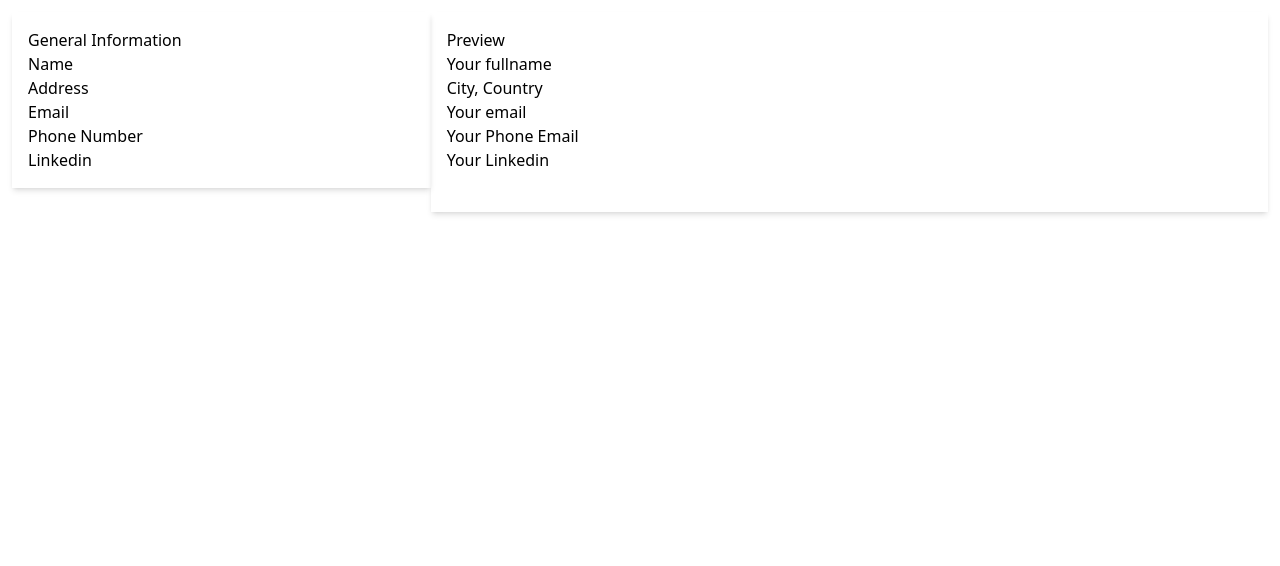
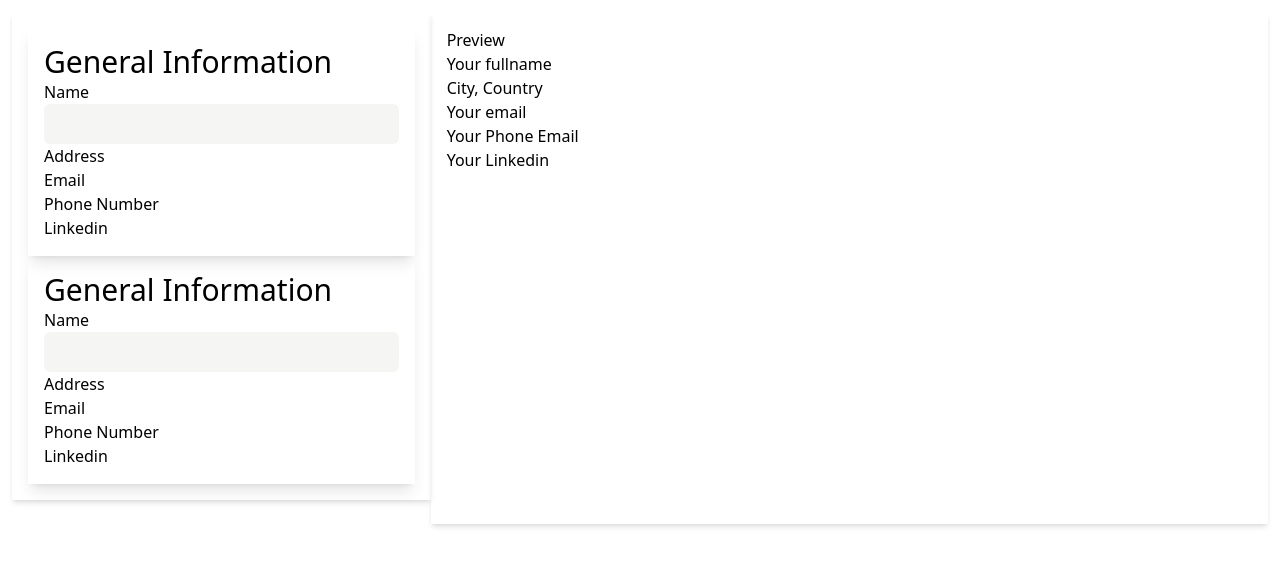
Before and after one commit to edememediong1/CV-Builder-v1, a React (Vite) app: page / in a window 1280 px wide. Shown: the top 566 px of the page. Built offline with nearby package versions, Linux system fonts and the light colour scheme.

Commit message:
styling the general info section #1

```diff
--- a/src/components/Forms/GeneralInfo.jsx
+++ b/src/components/Forms/GeneralInfo.jsx
@@ -3,12 +3,12 @@ import Input from "./Input"
 function GeneralInfo({cvData, inputChange}) {
 
   return (
-    <div>
-      <h2>General Information</h2>
+    <div className="w-full shadow-lg p-4">
+      <h2 className="text-3xl">General Information</h2>
       <form>
-        <div>
+        <div className="flex-cols">
           <label htmlFor="name">Name</label>
-          <input type="text" name="name" onChange={inputChange} value={cvData.generalInfo.name}/>
+          <input type="text" name="name" onChange={inputChange} value={cvData.generalInfo.name} className="w-full bg-stone-100 p-2 text-stone-700 rounded-md"/>
         </div>
 
         <div>
--- a/src/components/Forms/SideBar.jsx
+++ b/src/components/Forms/SideBar.jsx
@@ -2,7 +2,8 @@ import GeneralInfo from "./GeneralInfo"
 
 function SideBar({cvData, handleInputChange}) {
   return (
-    <div>
+    <div >
+      <GeneralInfo inputChange={handleInputChange} cvData={cvData}/>
       <GeneralInfo inputChange={handleInputChange} cvData={cvData}/>
     </div>
   )
```
